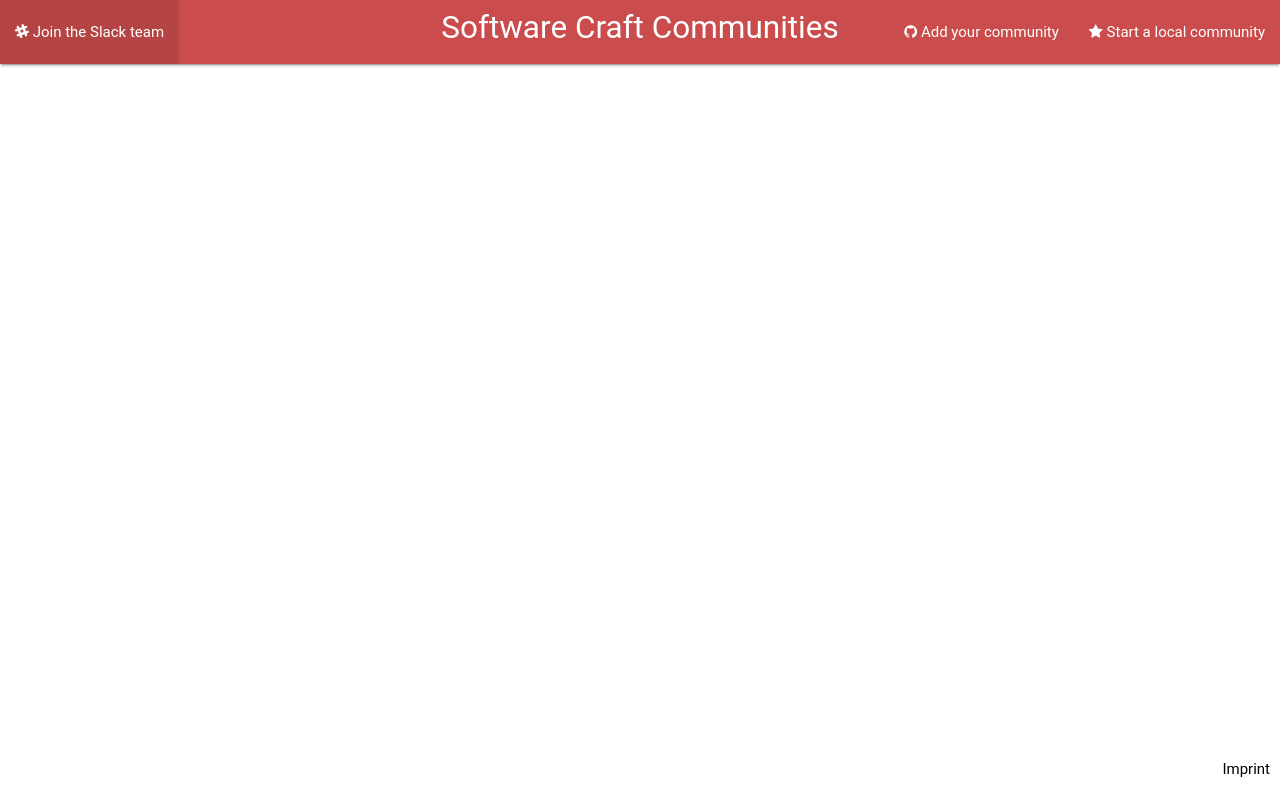
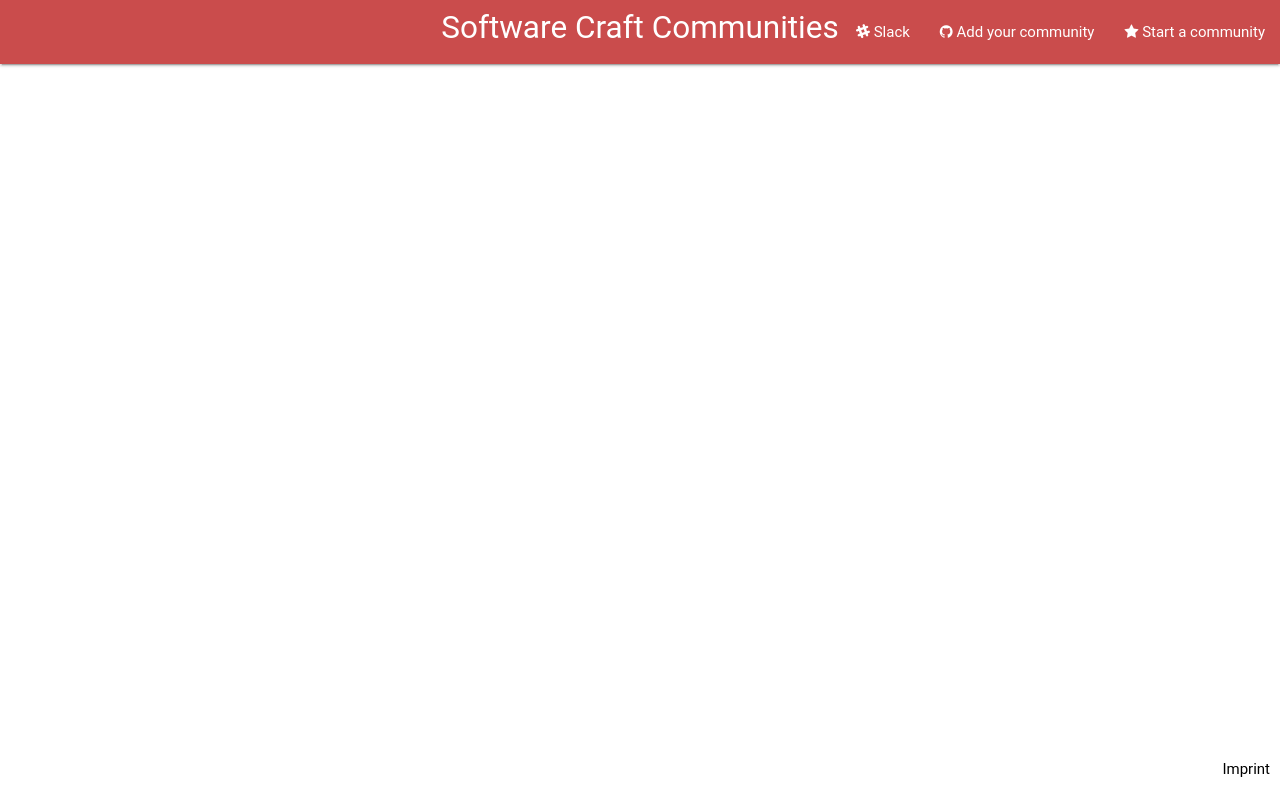
Before and after one commit to softwarecrafters/website, a website: page target/index.html in a window 1280 px wide. Drawn offline with nearby package versions, Linux system fonts and the light colour scheme; files that its build step writes are made by us from their sources; a web font is replaced by a local one.

Commit message:
Shorten menu names

```diff
--- a/target/index.html
+++ b/target/index.html
@@ -52,17 +52,15 @@
     <div class="nav-wrapper">
       <a href="#" id="swcraft-title" class="brand-logo center">Software Craft Communities</a>
       <a href="#" data-activates="mobile-demo" class="button-collapse"><i class="fa fa-bars"></i></a>
-      <ul id="nav-mobile" class="left hide-on-med-and-down">
-        <li><a href="http://slack.softwarecrafters.org/"><i class="fa fa-slack">&nbsp;</i>Join the Slack team</a></li>
-      </ul>
       <ul id="nav-mobile" class="right hide-on-med-and-down">
+        <li><a href="http://slack.softwarecrafters.org/"><i class="fa fa-slack">&nbsp;</i>Slack</a></li>
         <li><a href="https://github.com/softwarecrafters/website"><i class="fa fa-github">&nbsp;</i>Add your community</a></li>
-        <li><a href="#start-a-community-modal" class="modal-trigger"><i class="fa fa-star">&nbsp;</i>Start a local community</a></li>
+        <li><a href="#start-a-community-modal" class="modal-trigger"><i class="fa fa-star">&nbsp;</i>Start a community</a></li>
       </ul>
       <ul class="side-nav" id="mobile-demo">
         <li><a href="http://slack.softwarecrafters.org/"><i class="fa fa-slack">&nbsp;</i>Join the Slack team</a></li>
         <li><a href="https://github.com/softwarecrafters/website"><i class="fa fa-github">&nbsp;</i>Add your community</a></li>
-        <li><a href="#start-a-community-modal" class="modal-trigger"><i class="fa fa-star">&nbsp;</i>Start a local community</a></li>
+        <li><a href="#start-a-community-modal" class="modal-trigger"><i class="fa fa-star">&nbsp;</i>Start a community</a></li>
         <li><a href="#imprint-modal" class="modal-trigger">Imprint</a></li>
       </ul>
     </div>
```
